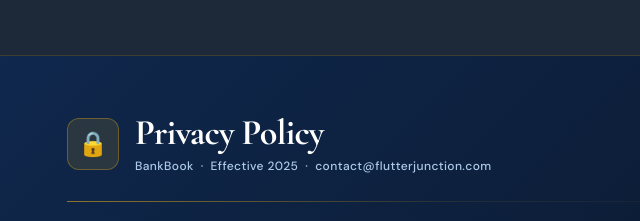
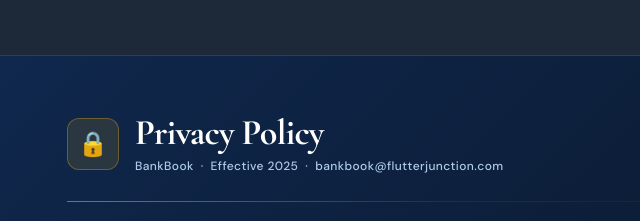
Before and after one commit to flutterjunction/bankbook-privacy, a plain HTML site: page index.html in a window 1280 px wide. Shown: the top 221 px of the page, 193-833 px from the left. Drawn offline with nearby package versions, Linux system fonts and the light colour scheme.

Commit message:
Update index.html

```diff
--- a/index.html
+++ b/index.html
@@ -620,7 +620,7 @@
         <div class="hero-icon">🔒</div>
         <div>
           <div class="hero-title">Privacy Policy</div>
-          <div class="hero-subtitle">BankBook &nbsp;·&nbsp; Effective 2025 &nbsp;·&nbsp; contact@flutterjunction.com</div>
+          <div class="hero-subtitle">BankBook &nbsp;·&nbsp; Effective 2025 &nbsp;·&nbsp; bankbook@flutterjunction.com</div>
         </div>
       </div>
 
```
